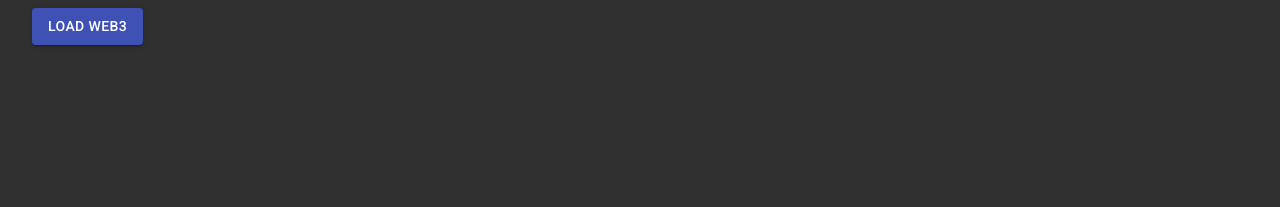
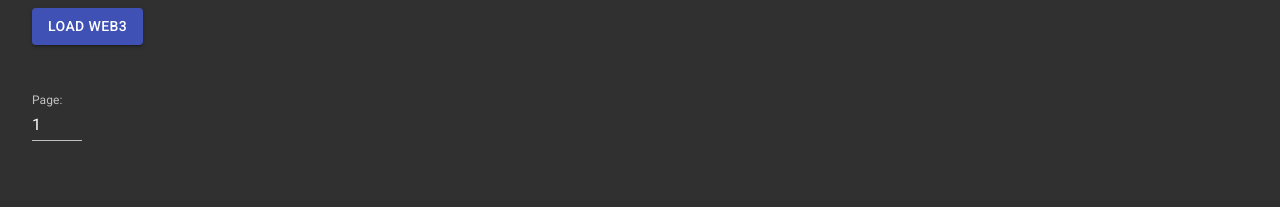
Before and after one commit to shuloh/TwitterOnEthereum, a React (Create React App) app in the folder frontend-client/: page / in a window 1280 px wide. Shown: the top 207 px of the page. Built offline with nearby package versions, Linux system fonts and the light colour scheme.

Commit message:
minor pagination bug fix

```diff
--- a/frontend-client/src/Tweets.tsx
+++ b/frontend-client/src/Tweets.tsx
@@ -93,7 +93,6 @@ const Tweets: React.FC = () => {
           spacing={2}
         >
           <Grid item>
-            {state.registered && (
             <TextField
               color="secondary"
               id="standard-number"
@@ -109,7 +108,6 @@ const Tweets: React.FC = () => {
               value={offset}
               disabled={loadingState}
             />
-            )}
           </Grid>
           {tweets}
         </Grid>
```
Lines whose indentation alone changed are shown as unchanged.
